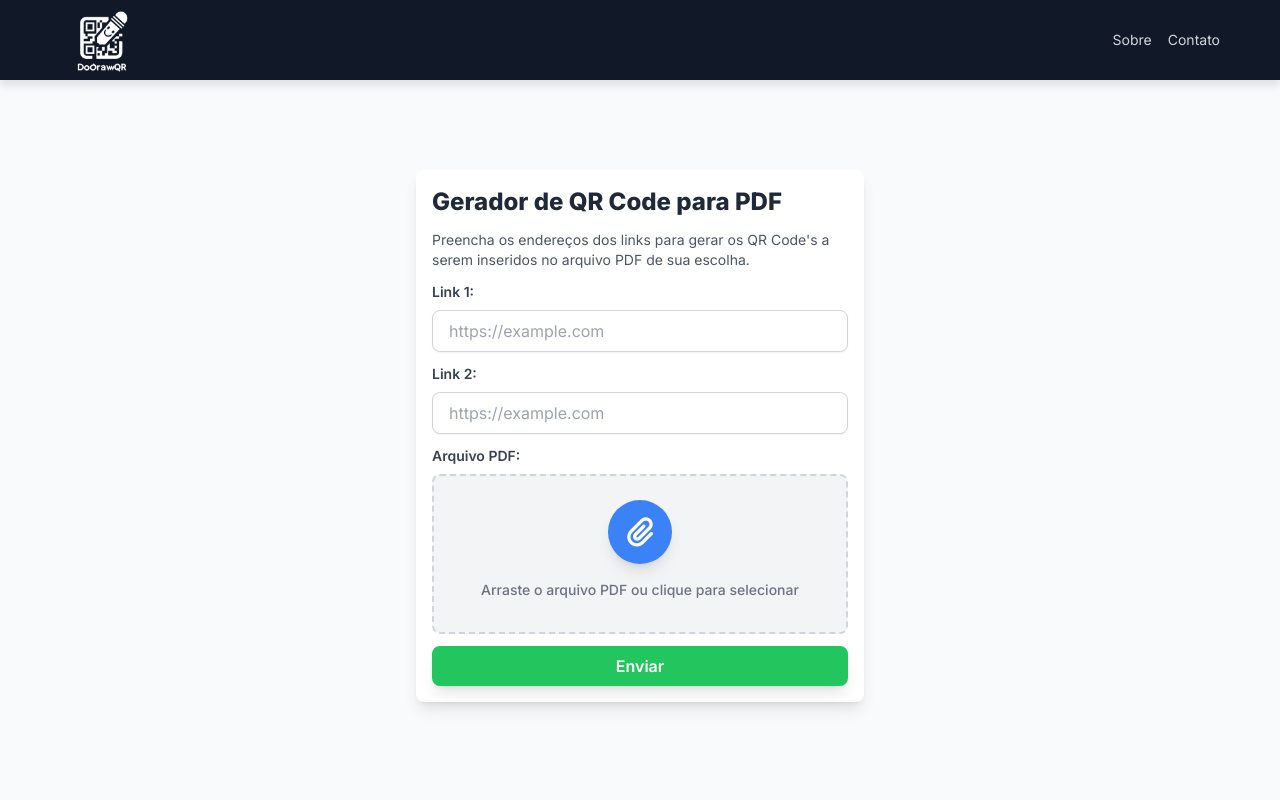
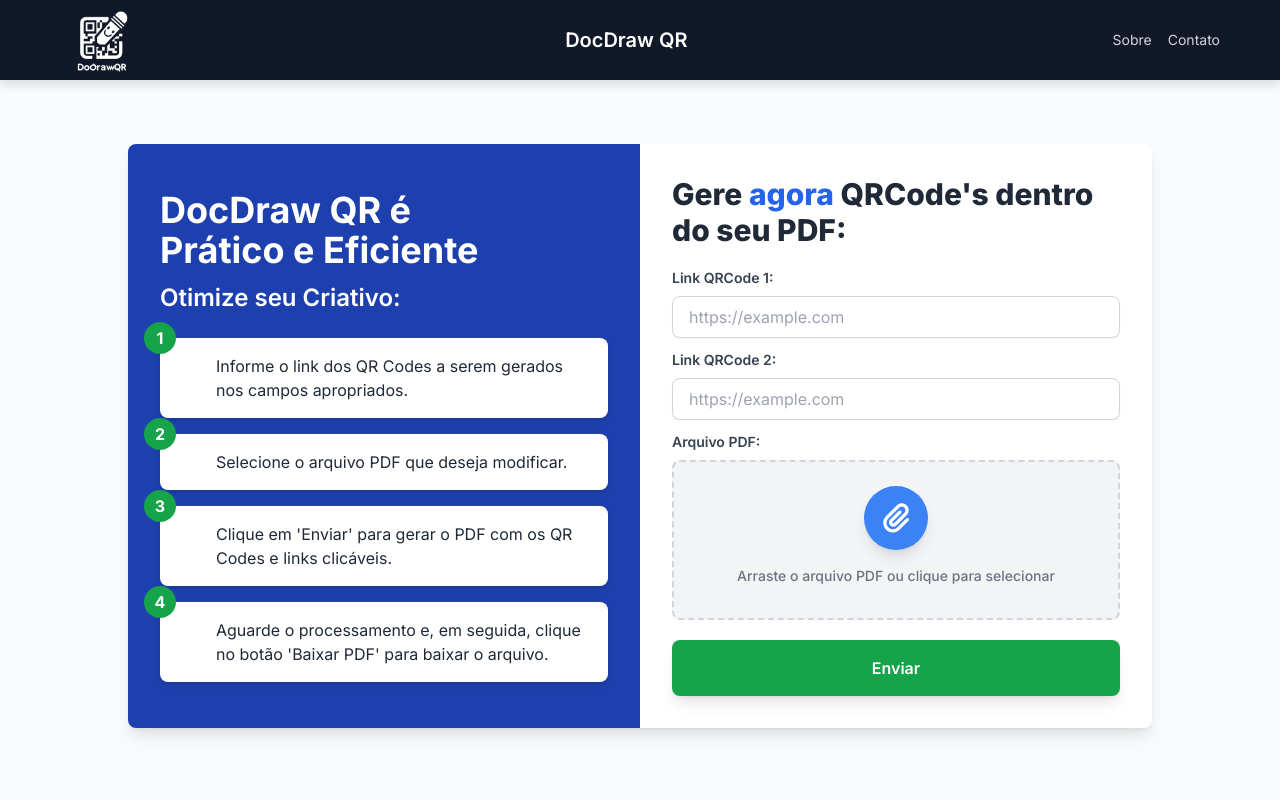
Before and after one commit to arthurmayerhofer/DocDrawQR-web, a Next.js app: page / in a window 1280 px wide. Shown: the top 800 px of the page. Built offline with nearby package versions, Linux system fonts and the light colour scheme.

Commit message:
add banner and list

```diff
--- a/src/app/page.tsx
+++ b/src/app/page.tsx
@@ -7,9 +7,10 @@ import "@fortawesome/fontawesome-free/css/all.min.css"; // Importa Font Awesome
 
 const HomePage: React.FC = () => {
   const [fileUrl, setFileUrl] = useState<string | null>(null);
-  const [formKey, setFormKey] = useState<number>(0); // Usado para forçar a recarga do formulário
+  const [formKey, setFormKey] = useState<number>(0);
   const [buttonClicked, setButtonClicked] = useState<boolean>(false);
   const [errorMessage, setErrorMessage] = useState<string | null>(null);
+  const [showPopup, setShowPopup] = useState<boolean>(false);
 
   const handleFormSubmit = async (
     text1: string,
@@ -20,9 +21,10 @@ const HomePage: React.FC = () => {
       const result = await generateQRCode(text1, text2, pdfFile);
       if (result && "fileUrl" in result) {
         setFileUrl(result.fileUrl);
-        setButtonClicked(false); // Mostrar o botão novamente após gerar o PDF
-        setFormKey((prevKey) => prevKey + 1); // Recarregar o formulário
-        setErrorMessage(null); // Limpar mensagem de erro
+        setButtonClicked(false);
+        setFormKey((prevKey) => prevKey + 1);
+        setErrorMessage(null);
+        setShowPopup(true); // Mostrar o pop-up após gerar o PDF
       }
     } catch (error: unknown) {
       if (error instanceof Error) {
@@ -35,28 +37,75 @@ const HomePage: React.FC = () => {
 
   const handleDownloadClick = () => {
     setButtonClicked(true); // Ocultar o botão quando o PDF é baixado
+    setShowPopup(false); // Fechar o pop-up após baixar o PDF
   };
 
   return (
-    <main className="flex flex-col items-center justify-center min-h-screen bg-gray-50 sm:px-6 lg:px-8 my-9">
-      <div className="w-full max-w-md p-4 space-y-2 bg-white rounded-lg shadow-lg">
+    <main className="flex items-center justify-center min-h-screen bg-gray-50 sm:px-6 lg:px-8 my-9">
+      <div className="flex w-full max-w-5xl bg-white rounded-lg shadow-lg overflow-hidden">
+        {/* Esquerda: Título Chamativo e Passo a Passo Interativo com Cards */}
+        <div className="flex flex-col justify-center w-1/2 p-8 bg-blue-800 text-white space-y-3">
+          <h1 className="text-4xl font-bold">DocDraw QR é  <br></br> Prático e Eficiente</h1>
+          <h2 className="text-2xl font-semibold mb-5">Otimize seu Criativo:</h2>
+
+          <div className="space-y-5 mt-5">
+            <div className="space-y-4 mt-3">
+              {[
+                "Informe o link dos QR Codes a serem gerados nos campos apropriados.",
+                "Selecione o arquivo PDF que deseja modificar.",
+                "Clique em 'Enviar' para gerar o PDF com os QR Codes e links clicáveis.",
+                "Aguarde o processamento e, em seguida, clique no botão 'Baixar PDF' para baixar o arquivo.",
+              ].map((step, index) => (
+                <div
+                  key={index}
+                  className="relative p-4 bg-white text-gray-800 rounded-lg shadow-md transform transition duration-500 hover:scale-105 hover:shadow-lg cursor-pointer"
+                >
+                  <span className="absolute top-0 left-0 w-8 h-8 flex items-center justify-center rounded-full bg-green-600 text-white font-bold -translate-y-1/2 -translate-x-1/2">
+                    {index + 1}
+                  </span>
+                  <p className="ml-10">{step}</p>
+                </div>
+              ))}
+            </div>
+          </div>
+        </div>
+
+        {/* Direita: Formulário */}
+        <div className="w-1/2 p-8">
+          <div className="space-y-4">
             <QRCodeForm key={formKey} onSubmit={handleFormSubmit} />
             {errorMessage && (
               <div className="mt-4 p-2 text-red-600 bg-red-100 rounded">
                 {errorMessage}
               </div>
             )}
-        {fileUrl && !buttonClicked && (
+          </div>
+        </div>
+      </div>
+
+      {/* Pop-up interativo */}
+      {showPopup && (
+        <div className="fixed inset-0 flex items-center justify-center bg-black bg-opacity-50 z-50">
+          <div className="bg-white p-8 rounded-lg shadow-lg space-y-4 text-center">
+            <h3 className="text-2xl font-semibold text-gray-800">Seu PDF está pronto!</h3>
+            <p className="text-gray-600">Clique no botão abaixo para baixar seu arquivo.</p>
             <a
-            href={fileUrl}
-            download="modified_qr.pdf"
-            className="inline-flex items-center justify-center w-full px-4 py-2 font-medium text-white bg-blue-800 rounded-lg shadow-sm hover:bg-gray-800 focus:outline-none focus:ring-2 focus:ring-offset-2 focus:ring-green-500"
-            onClick={handleDownloadClick} // Ocultar botão ao clicar para baixar
+              href={fileUrl || "#"}
+              download="Seu-DocDrawQR.pdf"
+              className="inline-flex items-center justify-center px-4 py-2 font-medium text-white bg-blue-800 rounded-lg shadow-sm hover:bg-gray-800 focus:outline-none focus:ring-2 focus:ring-offset-2 focus:ring-green-500"
+              onClick={handleDownloadClick}
             >
               Baixar PDF
             </a>
+            <button
+              className="mt-4 px-4 ml-3 py-2 text-gray-800 bg-gray-200 rounded-lg hover:bg-gray-300"
+              onClick={() => setShowPopup(false)} // Fechar o pop-up ao clicar no botão de fechar
+            >
+              Fechar
+            </button>
+          </div>
+        </div>
       )}
-      </div>
     </main>
   );
 };
--- a/src/components/Header/Header.tsx
+++ b/src/components/Header/Header.tsx
@@ -43,6 +43,8 @@ const Header: React.FC = () => {
           />
           {/* <span className="ml-4 text-xl font-semibold">DocDraw QR</span> */}
         </div>
+        <span className="text-xl font-semibold">DocDraw QR</span>
+
         <nav className="flex space-x-4">
           <a
             href="#about"
--- a/src/components/QRCodeForm/index.tsx
+++ b/src/components/QRCodeForm/index.tsx
@@ -13,7 +13,7 @@ const QRCodeForm: React.FC<QRCodeFormProps> = ({ onSubmit }) => {
 
   const handleSubmit = (event: FormEvent) => {
     event.preventDefault();
-    onSubmit(text1,text2, pdfFile);
+    onSubmit(text1, text2, pdfFile);
   };
 
   const handleFileChange = (event: ChangeEvent<HTMLInputElement>) => {
@@ -43,42 +43,54 @@ const QRCodeForm: React.FC<QRCodeFormProps> = ({ onSubmit }) => {
 
   return (
     <form
-      className="bg-white space-y-3 mx-auto max-w-3xl"
+      className="bg-white space-y-5 mx-auto max-w-3xl"
       onSubmit={handleSubmit}
     >
-      <h2 className="text-2xl font-extrabold text-gray-800 mb-1">Gerador de QR Code para PDF</h2>
-      <p className="text-sm  text-gray-600 mb-4">
+      <h2 className="text-3xl font-extrabold text-gray-800 mb-1">
+        Gere <span className="text-blue-600">agora</span> QRCode's dentro do
+        seu PDF:
+      </h2>
+
+      {/* <p className="text-sm  text-gray-600 mb-4">
         Preencha os endereços dos links para gerar os QR Code's a serem inseridos no arquivo PDF de sua escolha.
-      </p>
+      </p> */}
       {/* Nossa ferramenta oferece uma integração fácil e prática. */}
       <div className="flex flex-col space-y-3">
         <div>
-          <label className="block text-sm font-semibold text-gray-700 mb-2">Link 1:</label>
+          <label className="block text-sm font-semibold text-gray-700 mb-2">
+            Link QRCode 1:
+          </label>
           <input
             type="text"
             value={text1}
             onChange={(e) => setText1(e.target.value)}
             required
             placeholder="https://example.com"
-            className="w-full px-4 py-2 border border-gray-300 rounded-lg shadow-sm focus:border-black-300  focus:ring-clack-500 transition-all duration-300 ease-in-out"
+            className="w-full px-4 py-2 border border-gray-300 rounded-lg shadow-sm focus:border-blue-500  focus:ring-clack-500 transition-all duration-300 ease-in-out"
           />
         </div>
         <div>
-          <label className="block text-sm font-semibold text-gray-700 mb-2">Link 2:</label>
+          <label className="block text-sm font-semibold text-gray-700 mb-2">
+            Link QRCode 2:
+          </label>
           <input
             type="text"
             value={text2}
             onChange={(e) => setText2(e.target.value)}
             required
             placeholder="https://example.com"
-            className="w-full px-4 py-2 border border-gray-300 rounded-lg shadow-sm focus:border-black-300  focus:ring-clack-500 transition-all duration-300 ease-in-out"
+            className="w-full px-4 py-2 border border-gray-300 rounded-lg shadow-sm focus:border-blue-500  focus:ring-clack-500 transition-all duration-300 ease-in-out"
           />
         </div>
         <div>
-          <label className="block text-sm font-semibold text-gray-700 mb-2">Arquivo PDF:</label>
+          <label className="block text-sm font-semibold text-gray-700 mb-2">
+            Arquivo PDF:
+          </label>
           <div
             className={`border-2 border-dashed rounded-lg p-6 flex flex-col items-center justify-center transition-all duration-300 ease-in-out ${
-              dragActive ? "border-black-500 bg-black-500 shadow-lg" : "border-gray-300 bg-gray-100"
+              dragActive
+                ? "border-black-500 bg-black-500 shadow-lg"
+                : "border-gray-300 bg-gray-100"
             }`}
             onDragEnter={handleDrag}
             onDragLeave={handleDrag}
@@ -104,7 +116,9 @@ const QRCodeForm: React.FC<QRCodeFormProps> = ({ onSubmit }) => {
                 Arraste o arquivo PDF ou clique para selecionar
               </span>
               {pdfFile && (
-                <span className="text-gray-700 mt-2 text-sm font-medium">{pdfFile.name}</span>
+                <span className="text-gray-700 mt-2 text-sm font-medium">
+                  {pdfFile.name}
+                </span>
               )}
             </label>
           </div>
@@ -113,7 +127,7 @@ const QRCodeForm: React.FC<QRCodeFormProps> = ({ onSubmit }) => {
 
       <button
         type="submit"
-        className="w-full px-4 py-2 font-semibold text-white bg-green-500 rounded-lg shadow-lg hover:bg-green-600 focus:outline-none focus:ring-4 focus:ring-green-300 transition-all duration-300 ease-in-out"
+        className="w-full px-4 py-4 font-semibold text-white bg-green-600 rounded-lg shadow-lg hover:bg-green-700 focus:outline-none focus:ring-4 focus:ring-green-300 transition-all duration-300 ease-in-out"
       >
         Enviar
       </button>
```
Lines whose indentation alone changed are shown as unchanged.
